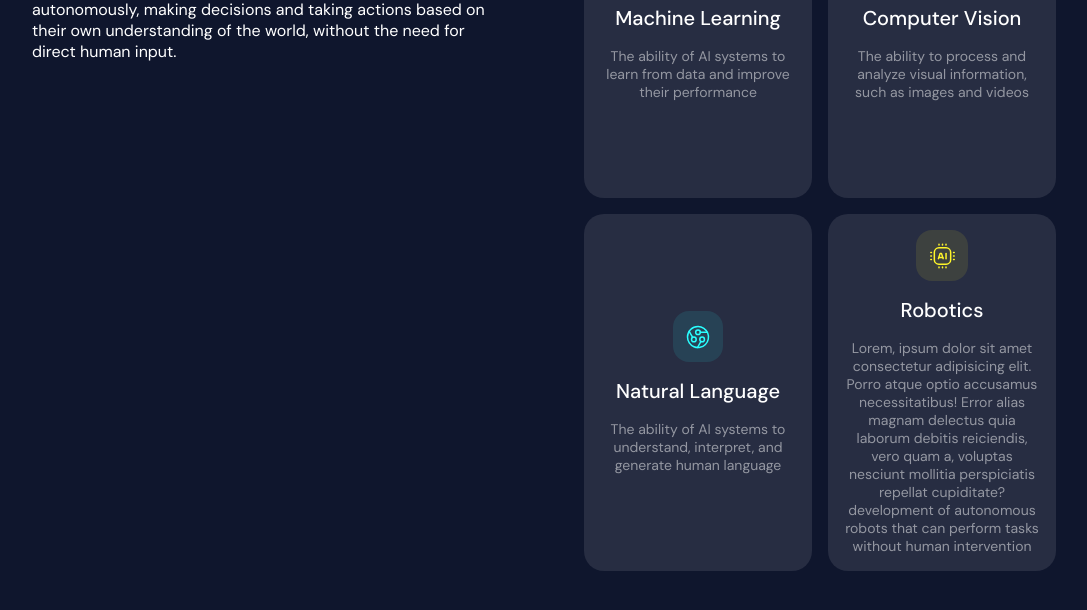
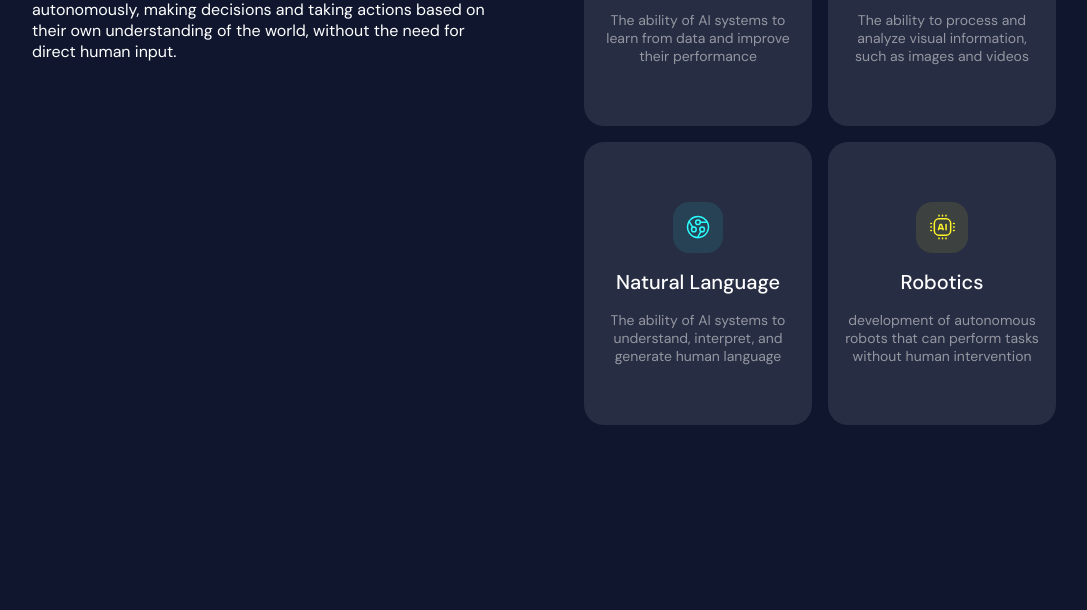
Before and after one commit to karoljanowski/invo-challenge1, a website built with Vite: page index.html in a window 1280 px wide. Shown: the part 286-896 px from the top of the page, without its empty margins (96-1183 px from the left). After the commit the page ends 839 px from the top, so only its background shows below. Built offline with nearby package versions, Linux system fonts and the light colour scheme.

Commit message:
Update index.html

```diff
--- a/index.html
+++ b/index.html
@@ -42,9 +42,7 @@
         <div class="card">
           <div class="icon-backgroud yellow-bg"><img src="./public/images/Ro.svg" alt=""></div>
           <h3>Robotics</h3>
-          <p>Lorem, ipsum dolor sit amet consectetur adipisicing elit. Porro atque optio accusamus necessitatibus! Error
-            alias magnam delectus quia laborum debitis reiciendis, vero quam a, voluptas nesciunt mollitia perspiciatis
-            repellat cupiditate? development of autonomous robots that can perform tasks without human intervention</p>
+          <p>development of autonomous robots that can perform tasks without human intervention</p>
         </div>
 
       </div>
```
